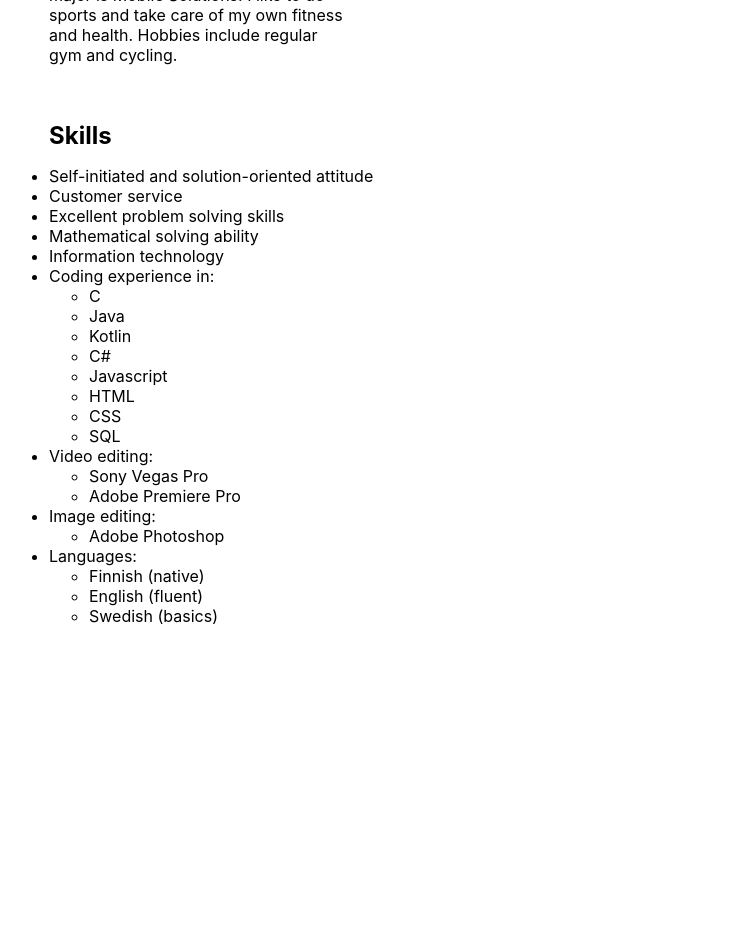
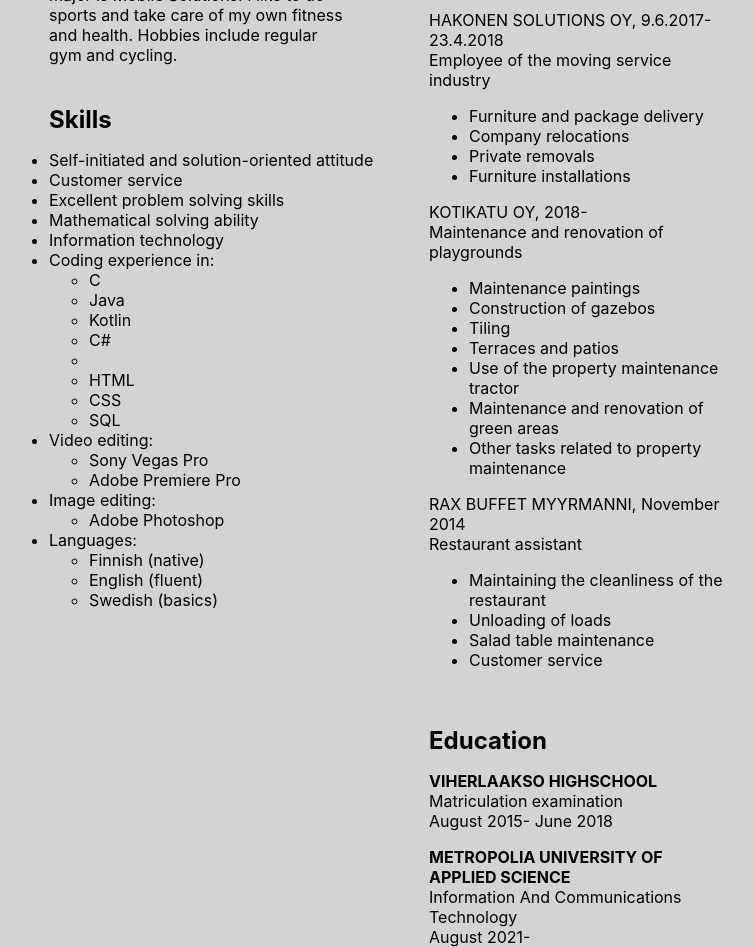
Before and after one commit to Liideli/resume, a React (Create React App) app: page / in a window 1280 px wide. Shown: the part 620-1567 px from the top of the page, without its empty margins (251-1004 px from the left). Before the commit the page ends 1262 px from the top, so only its background shows below. Built offline with nearby package versions, Linux system fonts and the light colour scheme.

Commit message:
Information added CV version 1

```diff
--- a/src/App.js
+++ b/src/App.js
@@ -1,8 +1,10 @@
 import "./App.css";
 import About from "./components/About";
 import { Contact } from "./components/Contact";
+import { Education } from "./components/Education";
 import Profile from "./components/Profile";
 import Skills from "./components/Skills";
+import { WorkExperience } from "./components/WorkExperience";
 
 function App() {
   return (
@@ -15,6 +17,8 @@ function App() {
         </div>
         <div>
           <Contact />
+          <WorkExperience />
+          <Education />
         </div>
       </div>
     </div>
@@ -33,8 +37,9 @@ const styles = {
   container: {
     flex: 1,
     display: "flex",
+    alignSelf: 'stretch',
     flexDirection: "row",
-    backgroundColor: "#fff",
+    backgroundColor: "lightgrey",
     alignItems: "flex-start",
     justifyContent: "center",
   },
--- a/src/components/About.jsx
+++ b/src/components/About.jsx
@@ -21,10 +21,10 @@ const styles = {
     flex: 1,
     display: "flex",
     flexDirection: "column",
-    backgroundColor: "#fff",
     alignItems: "flex-start",
     justifyContent: "center",
     padding: 40,
+    paddingBottom: 0,
   },
   header: {
     fontSize: 24,
@@ -33,7 +33,6 @@ const styles = {
   text: {
     width: 300,
     marginTop: 16,
-    marginBottom: 16,
   },
 };
 
--- a/src/components/Contact.jsx
+++ b/src/components/Contact.jsx
@@ -18,10 +18,10 @@ const styles = {
     flex: 1,
     display: "flex",
     flexDirection: "column",
-    backgroundColor: "#fff",
     alignItems: "flex-start",
     justifyContent: "center",
     padding: 40,
+    paddingBottom: 0,
   },
   header: {
     fontSize: 24,
@@ -30,6 +30,5 @@ const styles = {
   text: {
     width: 300,
     marginTop: 16,
-    marginBottom: 16,
   },
 };
--- a/src/components/Education.jsx
+++ b/src/components/Education.jsx
@@ -1,7 +1,40 @@
-import React from 'react'
+import React from "react";
 
 export const Education = () => {
   return (
-    <div>Education</div>
-  )
-}
+    <div style={styles.container}>
+      <div style={styles.header}>Education</div>
+      <div style={styles.text}>
+        <div style={styles.school}>VIHERLAAKSO HIGHSCHOOL</div>
+        <div>Matriculation examination</div>
+        <div>August 2015- June 2018</div>
+        <div style={styles.school}>METROPOLIA UNIVERSITY OF APPLIED SCIENCE</div>
+        <div>Information And Communications Technology</div>
+        <div>August 2021-</div>
+      </div>
+    </div>
+  );
+};
+
+const styles = {
+  container: {
+    flex: 1,
+    display: "flex",
+    flexDirection: "column",
+    alignItems: "flex-start",
+    justifyContent: "center",
+    padding: 40,
+    paddingBottom: 0,
+  },
+  header: {
+    fontSize: 24,
+    fontWeight: "bold",
+  },
+  text: {
+    width: 300,
+  },
+  school: {
+    marginTop: 16,
+    fontWeight: "bold",
+  }
+};
--- a/src/components/Skills.jsx
+++ b/src/components/Skills.jsx
@@ -1,7 +1,9 @@
 import React from "react";
+import { FontAwesomeIcon } from "@fortawesome/react-fontawesome";
 
 const Skills = () => {
   return (
+    <div style={styles.container}>
       <div>
         <div style={styles.header}>Skills</div>
         <ul>
@@ -12,12 +14,15 @@ const Skills = () => {
           <li>Information technology</li>
           <li>
             Coding experience in:
+            <FontAwesomeIcon icon="fa-solid fa-user" />
             <ul>
               <li>C</li>
               <li>Java</li>
               <li>Kotlin</li>
               <li>C#</li>
-            <li>Javascript</li>
+              <li>
+                <FontAwesomeIcon icon="fa-brands fa-square-js" />
+              </li>
               <li>HTML</li>
               <li>CSS</li>
               <li>SQL</li>
@@ -46,22 +51,23 @@ const Skills = () => {
           </li>
         </ul>
       </div>
+    </div>
   );
 };
 
 const styles = {
   container: {
     flex: 1,
-    display: 'flex',
-    flexDirection: 'column',
-    backgroundColor: '#fff',
-    alignItems: 'flex-start',
-    justifyContent: 'center',
-    padding: 40,
+    display: "flex",
+    flexDirection: "column",
+    alignItems: "flex-start",
+    justifyContent: "center",
+    paddingTop: 40,
+    paddingBottom: 0,
   },
   header: {
     fontSize: 24,
-    fontWeight: 'bold',
+    fontWeight: "bold",
     paddingLeft: 40,
   },
 };
--- a/src/components/WorkExperience.jsx
+++ b/src/components/WorkExperience.jsx
@@ -1,7 +1,64 @@
-import React from 'react'
+import React from "react";
 
 export const WorkExperience = () => {
   return (
-    <div>WorkExperience</div>
-  )
-}
+    <div style={styles.container}>
+      <div style={styles.header}>Work Experience</div>
+      <div style={styles.text}>
+        <div>HAKONEN SOLUTIONS OY, 9.6.2017-23.4.2018</div>
+        <div>Employee of the moving service industry</div>
+        <div>
+          <ul>
+            <li>Furniture and package delivery</li>
+            <li>Company relocations</li>
+            <li>Private removals</li>
+            <li>Furniture installations</li>
+          </ul>
+        </div>
+        <div>KOTIKATU OY, 2018-</div>
+        <div>Maintenance and renovation of playgrounds</div>
+        <div>
+          <ul>
+            <li>Maintenance paintings</li>
+            <li>Construction of gazebos</li>
+            <li>Tiling</li>
+            <li>Terraces and patios</li>
+            <li>Use of the property maintenance tractor</li>
+            <li>Maintenance and renovation of green areas</li>
+            <li>Other tasks related to property maintenance</li>
+          </ul>
+        </div>
+        <div>RAX BUFFET MYYRMANNI, November 2014</div>
+        <div>Restaurant assistant</div>
+        <div>
+          <ul>
+            <li>Maintaining the cleanliness of the restaurant</li>
+            <li>Unloading of loads</li>
+            <li>Salad table maintenance</li>
+            <li>Customer service</li>
+          </ul>
+        </div>
+      </div>
+    </div>
+  );
+};
+
+const styles = {
+  container: {
+    flex: 1,
+    display: "flex",
+    flexDirection: "column",
+    alignItems: "flex-start",
+    justifyContent: "center",
+    padding: 40,
+    paddingBottom: 0,
+  },
+  header: {
+    fontSize: 24,
+    fontWeight: "bold",
+  },
+  text: {
+    width: 300,
+    marginTop: 16,
+  },
+};
```
Also changed, not shown: package.json (+9 -0 lines), 1 other file (tests, documents, lock files or other folders). Lines whose indentation alone changed are shown as unchanged.
